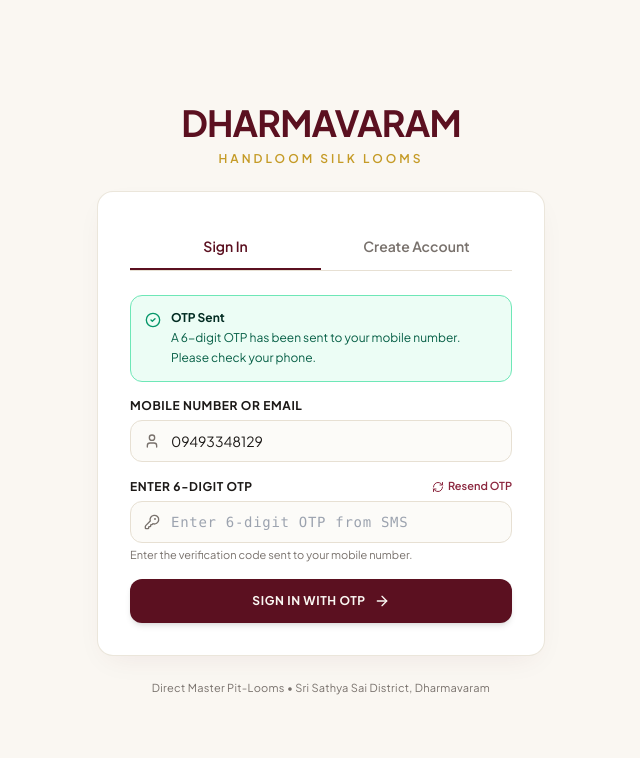
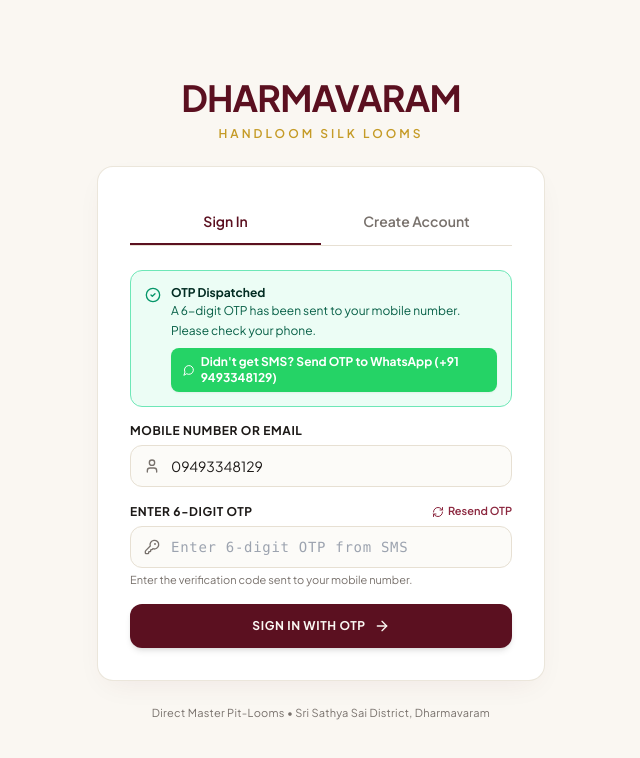
Before and after one commit to KiranJinka45/ssvss, a Next.js app: page /login in a window 1280 px wide. Both pictures are taken after typing "Sample" into the empty fields and a click on the button "Send OTP". Shown: the top 758 px of the page, without its empty margins (319-959 px from the left). Built offline with nearby package versions, Linux system fonts and the light colour scheme; no server answers.

Commit message:
fix(auth): add 2Factor SMS gateway support and one-click WhatsApp OTP dispatch

```diff
--- a/app/api/auth/send-otp/route.ts
+++ b/app/api/auth/send-otp/route.ts
@@ -99,6 +99,22 @@ export async function POST(req: NextRequest) {
         }
       }
 
+      // 3. 2Factor.in Gateway (if TWO_FACTOR_API_KEY configured)
+      if (gatewayStatus === "local_dispatch" && process.env.TWO_FACTOR_API_KEY) {
+        try {
+          const twoFactorRes = await fetch(
+            `https://2factor.in/API/V1/${process.env.TWO_FACTOR_API_KEY}/SMS/+91${cleanId}/${code}/SSVSS_OTP`
+          );
+          const twoFactorData = await twoFactorRes.json();
+          if (twoFactorData?.Status === "Success") {
+            gatewayStatus = "2factor";
+            console.log(`[2Factor] Real cellular OTP dispatched to +91 ${cleanId}`);
+          }
+        } catch (twoFactorErr) {
+          console.error("[2Factor] Error sending SMS:", twoFactorErr);
+        }
+      }
+
       // Server console log for development audit
       console.log(`\n======================================================`);
       console.log(`[SSvSS SMS GATEWAY] Dispatched OTP to mobile +91 ${cleanId}`);
--- a/app/login/page.tsx
+++ b/app/login/page.tsx
@@ -14,6 +14,7 @@ import {
   RefreshCw,
   Send,
   Loader2,
+  MessageCircle,
 } from "lucide-react";
 import { useAuthStore } from "@/store/useAuthStore";
 import {
@@ -33,6 +34,7 @@ export default function LoginPage() {
   const [otpSent, setOtpSent] = useState(false);
   const [isSending, setIsSending] = useState(false);
   const [isVerifying, setIsVerifying] = useState(false);
+  const [activeOtpCode, setActiveOtpCode] = useState("481290");
 
   // Sign Up states
   const [signupName, setSignupName] = useState("");
@@ -71,7 +73,8 @@ export default function LoginPage() {
     setIsSending(true);
     try {
       // Prime local storage verification cache
-      generateOtp(identifier);
+      const { code } = generateOtp(identifier);
+      setActiveOtpCode(code);
 
       // Call server-side SMS dispatch API
       await fetch("/api/auth/send-otp", {
@@ -329,9 +332,26 @@ export default function LoginPage() {
               {infoMessage && (
                 <div className="mb-4 p-3.5 rounded-xl bg-emerald-50 border border-emerald-300 text-emerald-900 text-xs flex items-start gap-2.5 animate-fadeIn">
                   <CheckCircle2 className="w-4 h-4 text-emerald-600 shrink-0 mt-0.5" />
-                  <div className="space-y-0.5">
-                    <span className="font-bold block text-emerald-950">OTP Sent</span>
-                    <p className="text-emerald-800 leading-relaxed">{infoMessage}</p>
+                  <div className="space-y-1.5 flex-1">
+                    <div>
+                      <span className="font-bold block text-emerald-950">OTP Dispatched</span>
+                      <p className="text-emerald-800 leading-relaxed">{infoMessage}</p>
+                    </div>
+                    {otpSent && normalizePhone(identifier) && (
+                      <div className="pt-0.5">
+                        <a
+                          href={`https://wa.me/91${normalizePhone(identifier)}?text=${encodeURIComponent(
+                            `Your SSvSS Silk Looms login verification OTP is: ${activeOtpCode}. Valid for 5 minutes.`
+                          )}`}
+                          target="_blank"
+                          rel="noreferrer"
+                          className="inline-flex items-center gap-1.5 px-3 py-1.5 rounded-lg bg-[#25D366] hover:bg-[#1EBE5D] text-white font-bold text-xs transition-all shadow-sm"
+                        >
+                          <MessageCircle className="w-3.5 h-3.5" />
+                          <span>Didn&apos;t get SMS? Send OTP to WhatsApp (+91 {normalizePhone(identifier)})</span>
+                        </a>
+                      </div>
+                    )}
                   </div>
                 </div>
               )}
```
